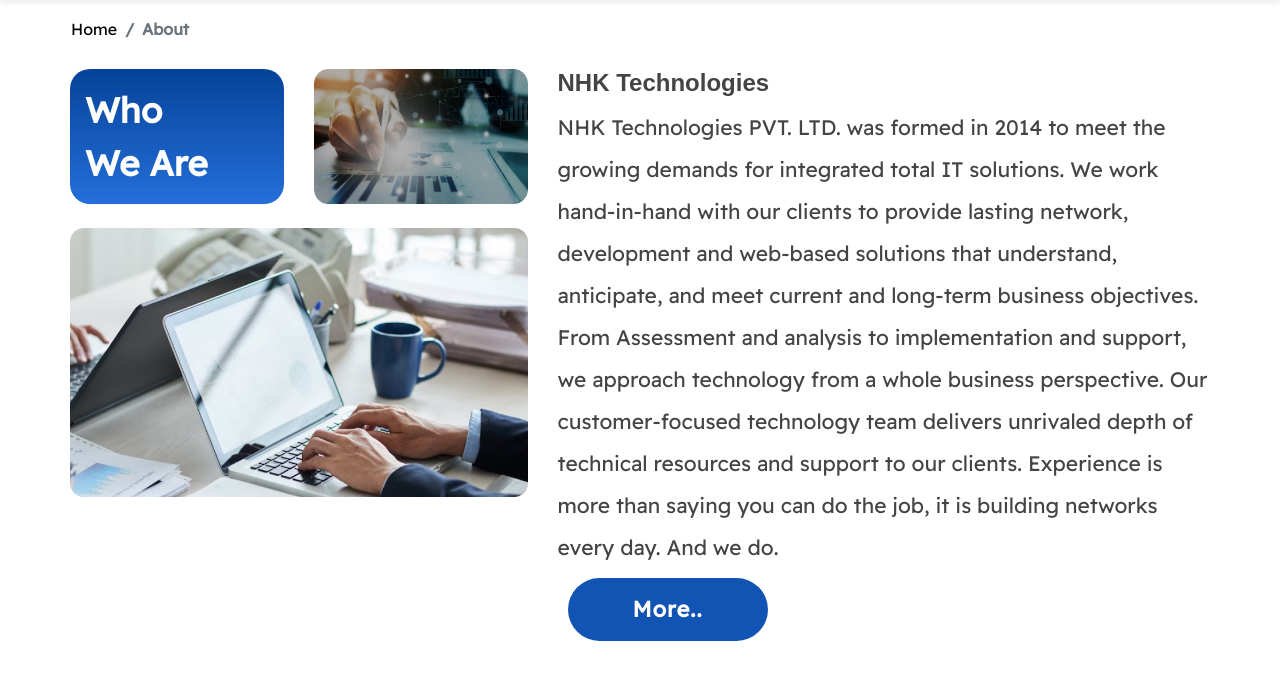
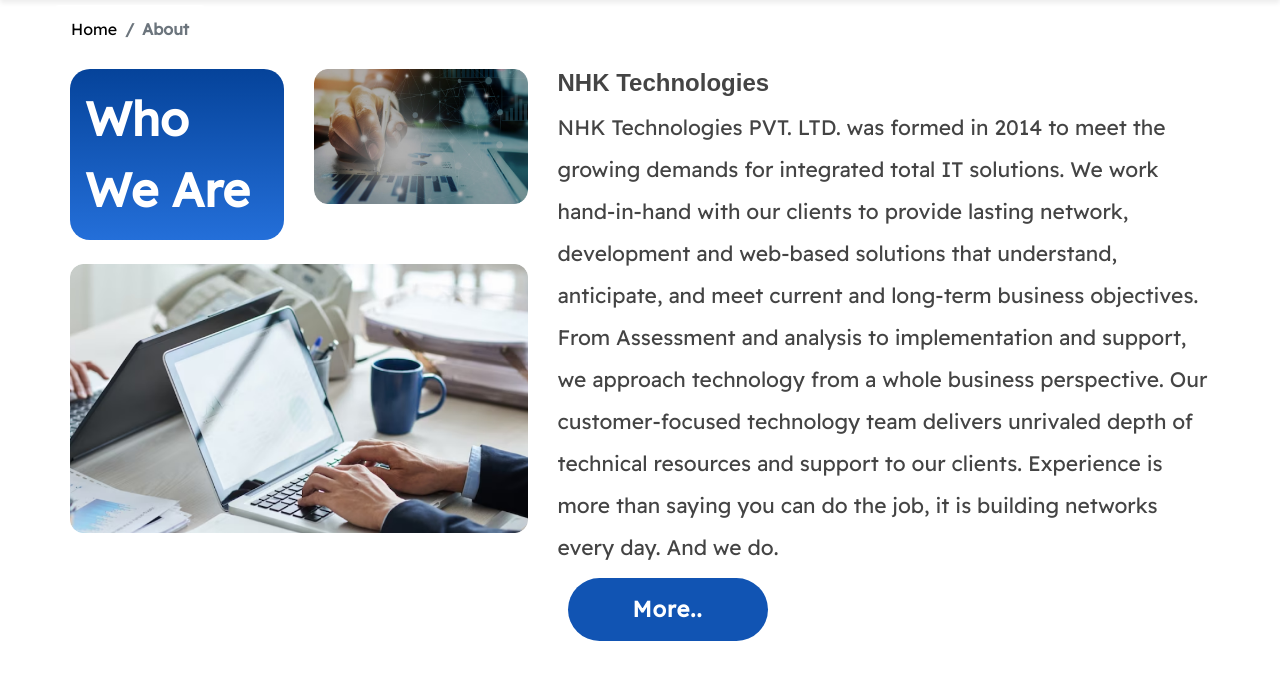
Before and after one commit to akramk295/nkh-web.github.io, a plain HTML site: page about.html in a window 1280 px wide. Shown: the part 63-742 px from the top of the page. Drawn offline with Linux system fonts and the light colour scheme.

Commit message:
box size update

```diff
--- a/assets/css/style.css
+++ b/assets/css/style.css
@@ -1381,7 +1381,7 @@ section {
 .title-box{
   background-color: #05439A;
   color: #FFFFFF;
-  font-size: 35px;
+  font-size: 47px;
   font-weight: 900;
   border-radius: 20px;
   padding: 15px 15px 15px 15px;
```
